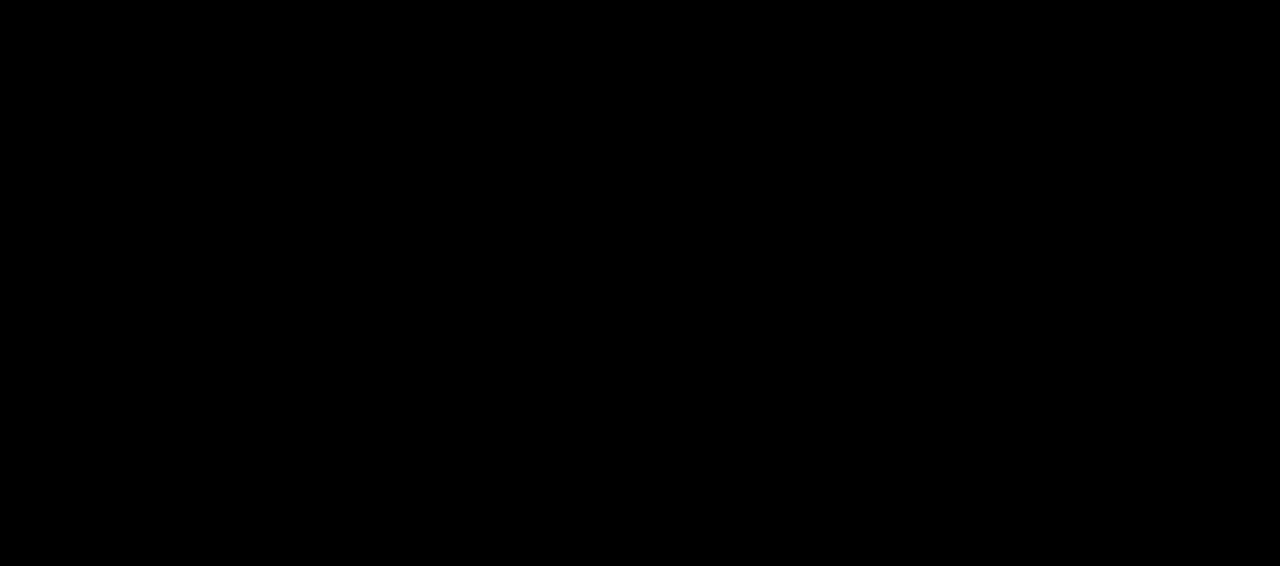
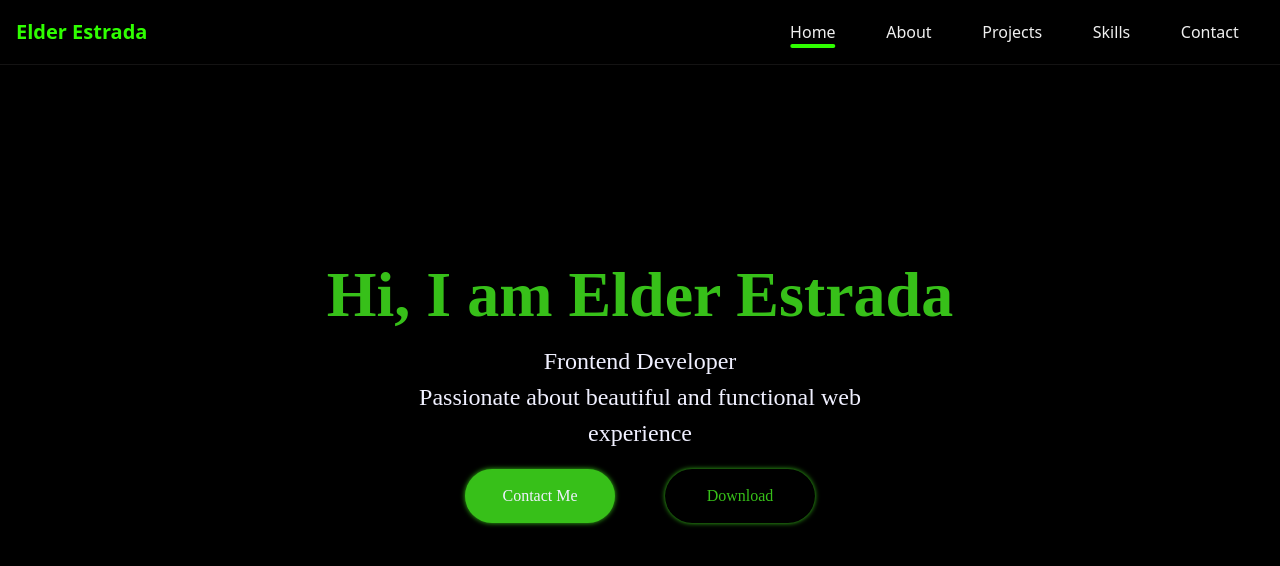
Before and after one commit to quamtumcoderin/quamtumcoderin.github.io, a React (Vite) app: page / in a window 1280 px wide. Shown: the top 566 px of the page. Built offline with nearby package versions, Linux system fonts and the light colour scheme.

Commit message:
feat: update favicon, implement animated buttons, and adjust routing base path

```diff
--- a/index.html
+++ b/index.html
@@ -2,7 +2,7 @@
 <html lang="en">
   <head>
     <meta charset="UTF-8" />
-    <link rel="icon" type="image/svg+xml" href="/vite.svg" />
+    <link rel="icon" href="/letra-e.png />
     <meta name="viewport" content="width=device-width, initial-scale=1.0" />
     <title>Elder Estrada</title>
     <link rel="stylesheet" href="index.css">
--- a/src/Main/App/App.jsx
+++ b/src/Main/App/App.jsx
@@ -83,7 +83,7 @@ export default function App() {
 
 
   return (
-    <Router basename='/Elder-Estrada'>
+    <Router basename='/'>
       <Navbar
         links={links}
         colors={colors}
--- /dev/null
+++ b/src/Main/App/Components/AnimatedButtons/AnimatedButton.jsx
@@ -0,0 +1,40 @@
+import { animate } from 'animejs'
+
+export default function AnimatedButtons ({ text, className }) {
+    const buttonHover = (target) => {
+        const animation = animate(target, {
+            loop: true,
+            duration: 200,
+            rotate: [
+                { to: -1, ease: 'inOutExpo' },
+                { to: 1, ease: 'inOutExpo' }
+            ]
+        })
+
+        return animation
+    }
+
+    const buttonFocus = (target) => {
+        animate(target, {
+            duration: 300,
+            scale: [
+                { to: .9, ease: 'inOutBounce' },
+                { to: 1, ease: 'inOutBounce' }
+            ]
+        })
+    }
+
+    return (
+        <button
+            onClick={(self) => buttonFocus(self.currentTarget)}
+            onMouseLeave={(self) => {
+                buttonHover(self.currentTarget).revert()
+                animate(self.currentTarget, { rotate: 0 })
+            }}
+            onMouseOver={(self) => buttonHover(self.currentTarget)}
+            className={className}
+        >
+            {text}
+        </button>
+    )
+}
--- a/src/Main/App/Components/Navbar/Navbar.jsx
+++ b/src/Main/App/Components/Navbar/Navbar.jsx
@@ -67,6 +67,8 @@ export default function Navbar({ links = [], colors=[], initialIndex }) {
             linkRefs.current[next].current.focus()
             setActiveIndex(next)
             navigate(links[next].to)
+
+            setColorUI({ main: colors[next].main, light: colors[next].light })
         }
 
         if (e.key === 'ArrowLeft') {
@@ -75,6 +77,8 @@ export default function Navbar({ links = [], colors=[], initialIndex }) {
             linkRefs.current[prev].current.focus()
             setActiveIndex(prev)
             navigate(links[prev].to)
+
+            setColorUI({ main: colors[prev].main, light: colors[prev].light })
         }
     }
 
--- a/src/Main/App/pages/HomePage/Home.css
+++ b/src/Main/App/pages/HomePage/Home.css
@@ -40,6 +40,9 @@
     padding: 15px;
     border-radius: 30px;
     box-shadow: 0 0 5px var(--main);
+    cursor: pointer;
+    transform: rotate(0);
+    transition: background-color .3s, color .3s;
 }
 
 .button:nth-child(1) {
@@ -49,7 +52,16 @@
 
 .button:nth-child(2) {
     color: var(--main);
-    border: 1px solid;
+}
+
+.button:nth-child(1):hover {
+    transition: filter .3s;
+    filter: brightness(70%);
+}
+
+.button:nth-child(2):hover {
+    transition: filter .3s;
+    filter: brightness(70%);
 }
 
 @media (max-width: 600px) {
--- a/src/Main/App/pages/HomePage/Home.jsx
+++ b/src/Main/App/pages/HomePage/Home.jsx
@@ -1,5 +1,6 @@
 import { Fragment } from 'react'
 import Typewriter from '../../Components/Typewriter/Typewriter.jsx'
+import AnimatedButtons from '../../Components/AnimatedButtons/AnimatedButton.jsx'
 import './Home.css'
 
 export default function Home({colorUI = {}}) {
@@ -10,8 +11,8 @@ export default function Home({colorUI = {}}) {
                 <p className='main-text'>Frontend Developer</p>
                 <p className='main-text'>Passionate about beautiful and functional web experience</p>
                 <div className='controls'>
-                    <button className='button'>Contact me</button>
-                    <button className='button'>Download CV</button>
+                    <AnimatedButtons text={'Contact Me'} className='button' />
+                    <AnimatedButtons text={'Download'} className='button' />
                 </div>
             </main>
         </Fragment>
--- a/vite.config.js
+++ b/vite.config.js
@@ -8,5 +8,5 @@ export default defineConfig({
     react(),
     tailwindcss()
   ],
-  base: '/Elder-Estrada/'
+  base: '/'
 })
```
Also changed, not shown: public/letra-e.png (added).
